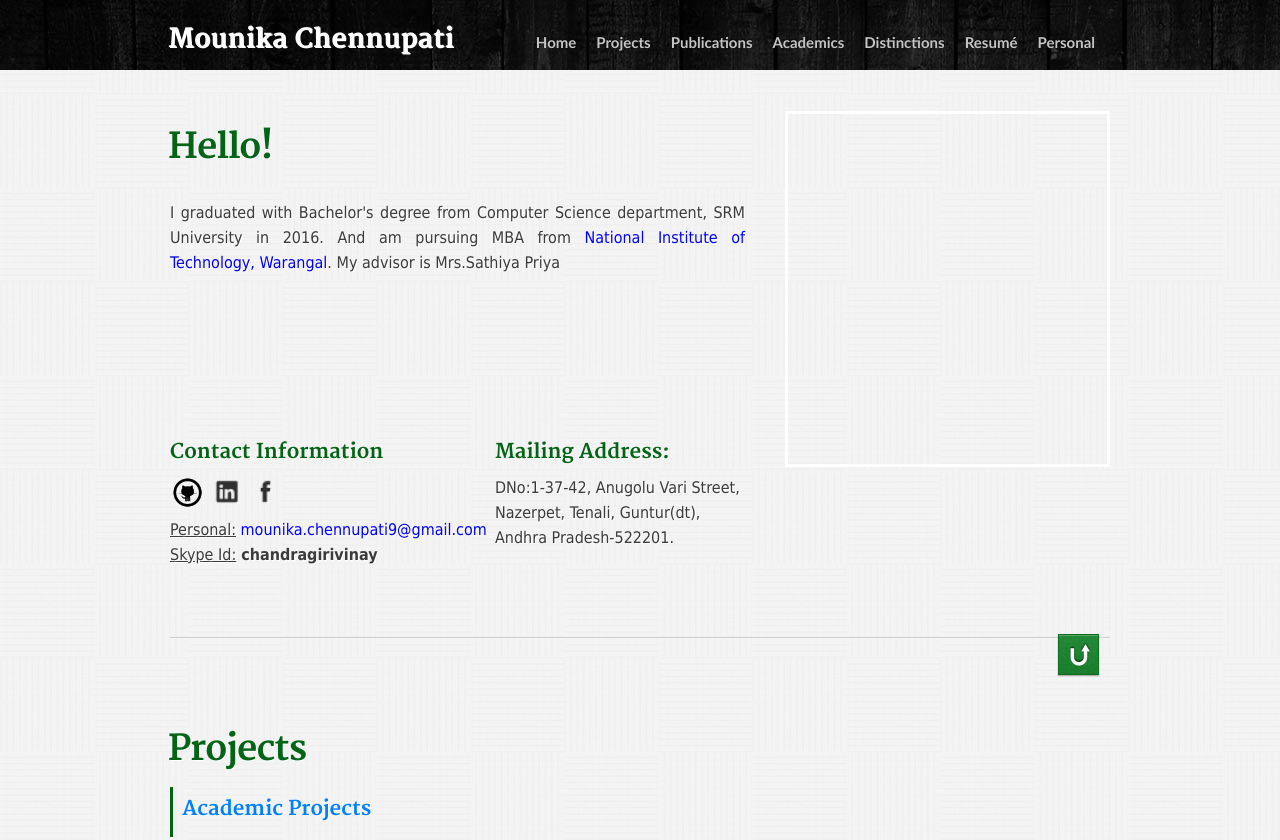
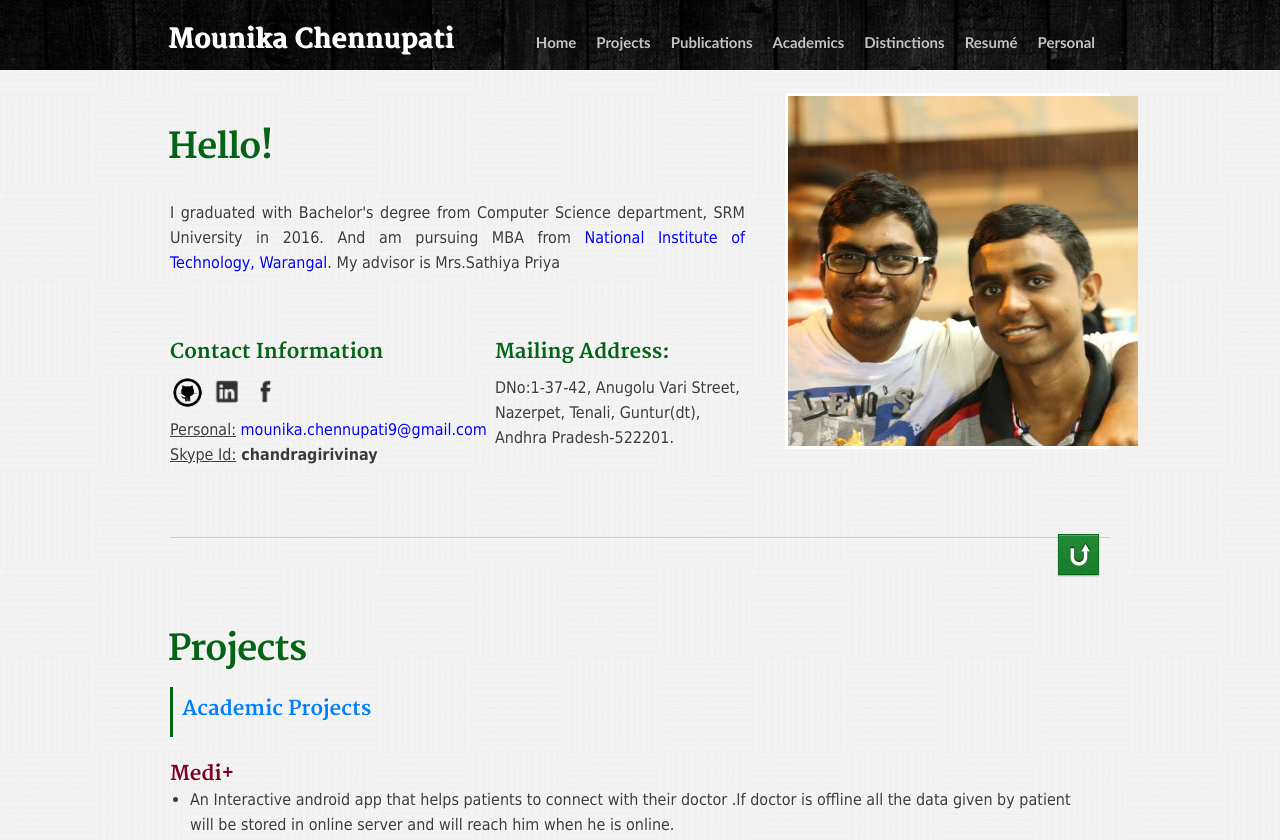
Before and after one commit to MounikaChennupati/mounikachennupati.github.io, a plain HTML site: page index.html in a window 1280 px wide. Shown: the top 840 px of the page. Drawn offline with nearby package versions, Linux system fonts and the light colour scheme.

Commit message:
Version2

```diff
--- a/css/style.css
+++ b/css/style.css
@@ -409,7 +409,7 @@ section#main h1 {
 section#main .intro-box {
     float:left;
     width: 575px;
-    min-height: 300px;
+    min-height: 200px;
 }
 section#main .row .col h2 {
     margin-top: 15px;
--- a/index.html
+++ b/index.html
@@ -84,20 +84,13 @@
            <h1>Hello!</h1>
            <br>
            <p class="intro">I graduated with Bachelor's degree from Computer Science department, SRM University in 2016. And am pursuing MBA from <a href="http://www.nitw.ac.in/">National Institute of Technology, Warangal</a>. My advisor is Mrs.Sathiya Priya</p>
-
-
-
-
         </div>
 
 
 
             <div class="static">
-                <img src="" height="3500" alt="" />
+                <img src="images/image1.jpg" height="350" alt="" />
             </div>
-
-
-        <br><br><br>
 
         <div class="row no-bottom-margin">
 
@@ -120,9 +113,6 @@
                 DNo:1-37-42, Anugolu Vari Street,<br>
                 Nazerpet, Tenali, Guntur(dt),<br>
                 Andhra Pradesh-522201.
-
-
-
 
             </section>
 
```
Also changed, not shown: images/image1.jpg (added).
